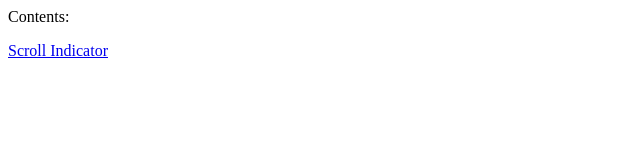
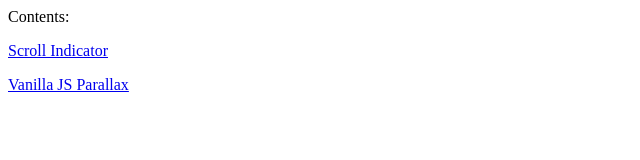
Before and after one commit to AlexTechFlow/JS-Cookbook, a plain HTML site: page index.html in a window 1280 px wide. Shown: the whole page, without its empty margins (0-640 px from the left). Drawn offline with Linux system fonts and the light colour scheme.

Commit message:
Update index.html

```diff
--- a/index.html
+++ b/index.html
@@ -1,2 +1,3 @@
 <p>Contents:</p>
 <p><a href="scroll-indicator-jquery.html">Scroll Indicator</a></p>
+<p><a href="parallax-vanilla-js">Vanilla JS Parallax</a></p>
```
